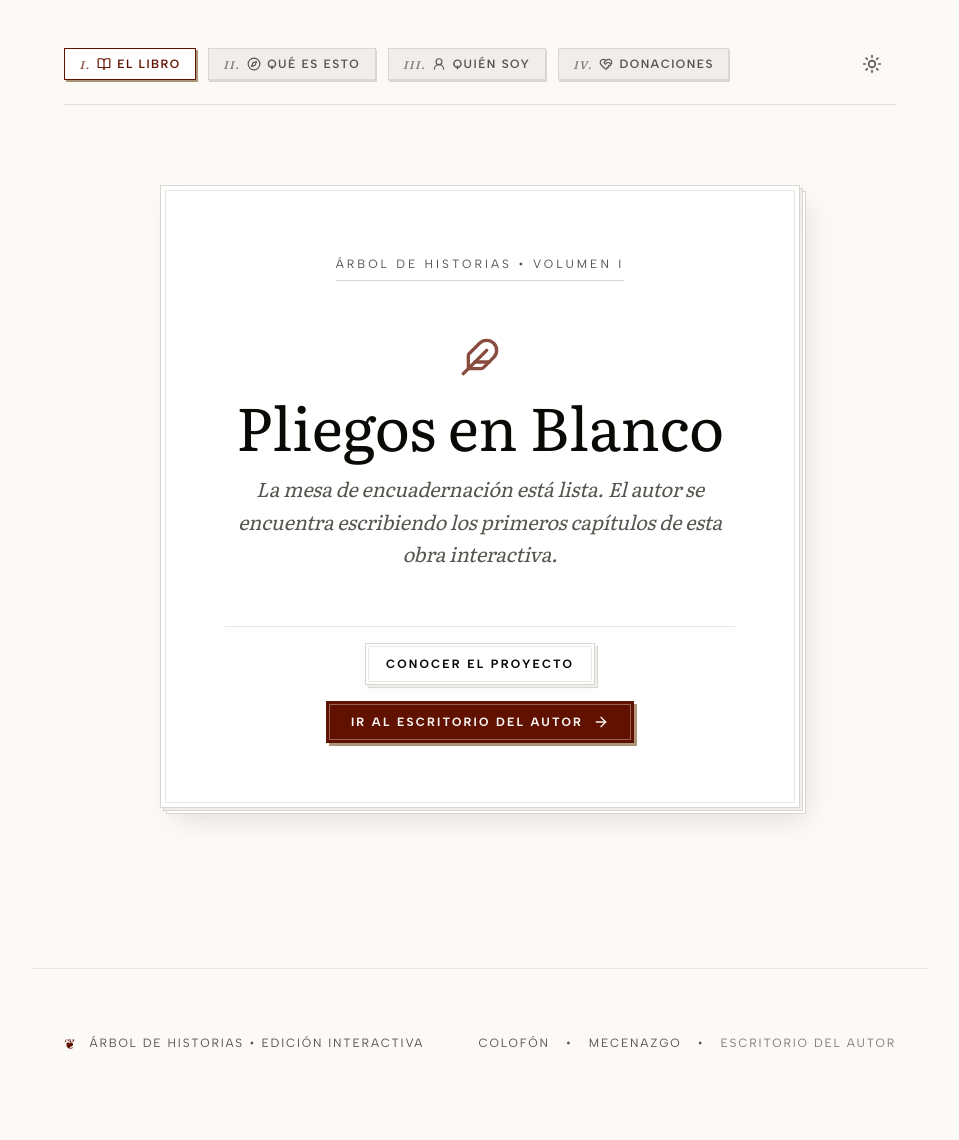
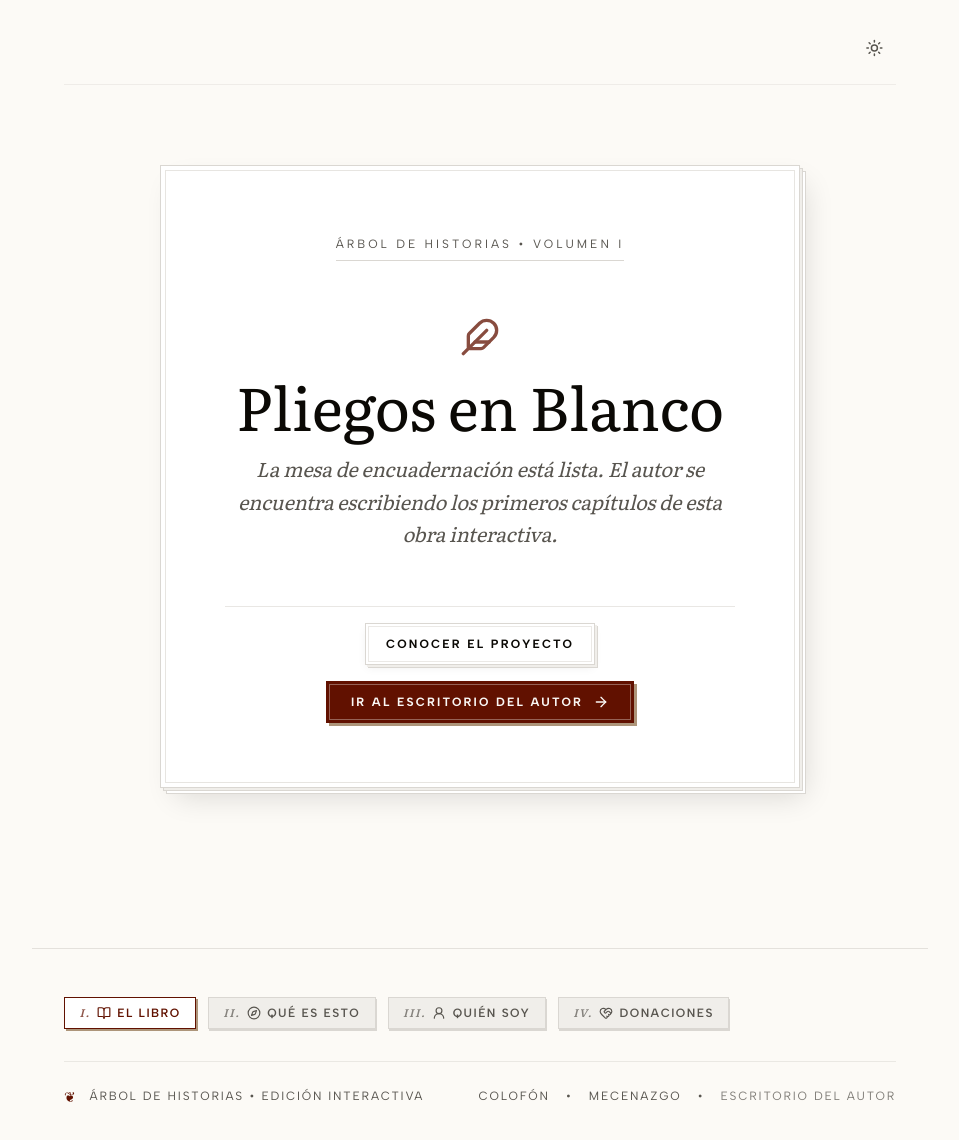
Before and after one commit to zgabros/arbol-historias, a Next.js app: page / in a window 1280 px wide. Shown: the top 1140 px of the page, without its empty margins (160-1119 px from the left). Before the commit the page ends 1101 px from the top, so only its background shows below. Built offline with nearby package versions, Linux system fonts and the light colour scheme; no server answers; the database is empty.

Commit message:
feat: solución generada por Gemini para issue #20

```diff
--- a/src/components/BookNavigation.tsx
+++ b/src/components/BookNavigation.tsx
@@ -16,9 +16,24 @@ export function BookNavigation() {
     const pathname = usePathname()
 
     return (
-        <header className="w-full max-w-4xl mx-auto pt-6 sm:pt-10 px-4 sm:px-8">
-            <div className="flex flex-wrap items-center justify-between gap-4 pb-4 border-b border-border/70">
-                <nav aria-label="Señaladores del libro" className="flex flex-wrap items-center gap-2 sm:gap-3">
+        <header className="w-full max-w-4xl mx-auto pt-4 sm:pt-6 px-4 sm:px-8">
+            <div className="flex flex-wrap items-center justify-end gap-3 pb-3 border-b border-border/40">
+                <div className="flex items-center gap-2">
+                    <ThemeToggle className="scale-90 origin-right" />
+                </div>
+            </div>
+        </header>
+    )
+}
+
+export function BookFooter() {
+    const pathname = usePathname()
+
+    return (
+        <footer className="w-full max-w-4xl mx-auto px-4 sm:px-8 pt-12 pb-12 mt-20 border-t border-border/70 flex flex-col gap-8 text-xs font-sans text-muted-foreground">
+            {/* Barra de navegación accesoria integrada inferior estilo papel / señaladores */}
+            <div className="flex flex-col sm:flex-row items-center justify-between gap-4">
+                <nav aria-label="Señaladores del libro" className="flex flex-wrap items-center justify-center gap-2 sm:gap-3">
                     {BOOKMARK_LINKS.map((item) => {
                         const Icon = item.icon
                         const isActive = item.href === '/'
@@ -41,18 +56,10 @@ export function BookNavigation() {
                         )
                     })}
                 </nav>
+            </div>
 
-                <div className="flex items-center gap-3">
-                    <ThemeToggle />
-                </div>
-            </div>
-        </header>
-    )
-}
-
-export function BookFooter() {
-    return (
-        <footer className="w-full max-w-4xl mx-auto px-4 sm:px-8 pt-16 pb-12 mt-20 border-t border-border/60 flex flex-col sm:flex-row items-center justify-between gap-4 text-xs font-sans text-muted-foreground tracking-[0.15em] uppercase">
+            {/* Créditos y enlaces editoriales al pie */}
+            <div className="pt-6 border-t border-border/50 flex flex-col sm:flex-row items-center justify-between gap-4 uppercase tracking-[0.15em]">
                 <div className="flex items-center gap-3">
                     <span className="font-serif text-sm text-primary" aria-hidden="true">❦</span>
                     <span>Árbol de Historias &bull; Edición Interactiva</span>
@@ -66,6 +73,7 @@ export function BookFooter() {
                         Escritorio del Autor
                     </Link>
                 </div>
+            </div>
         </footer>
     )
 }
```
Lines whose indentation alone changed are shown as unchanged.
